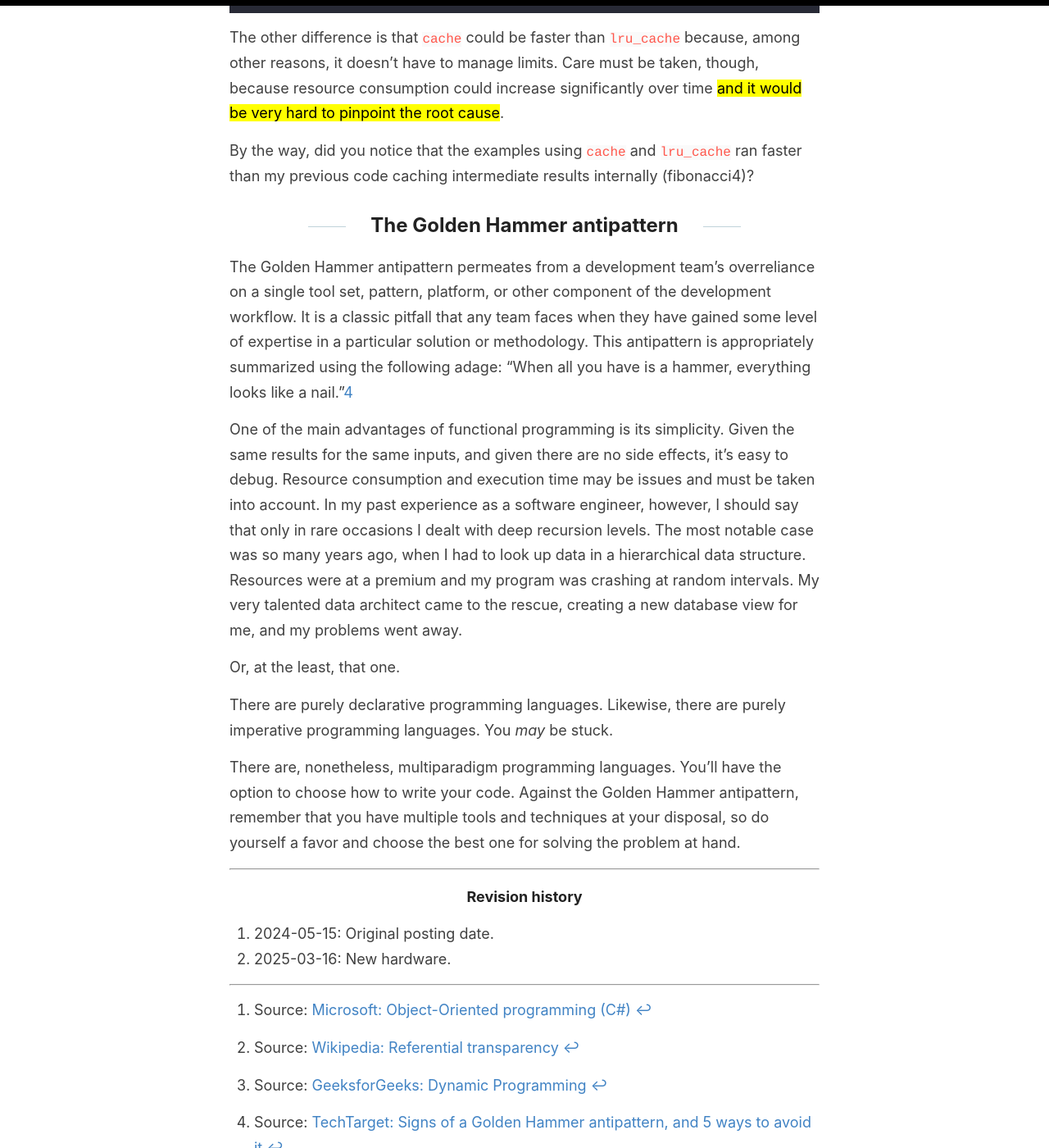
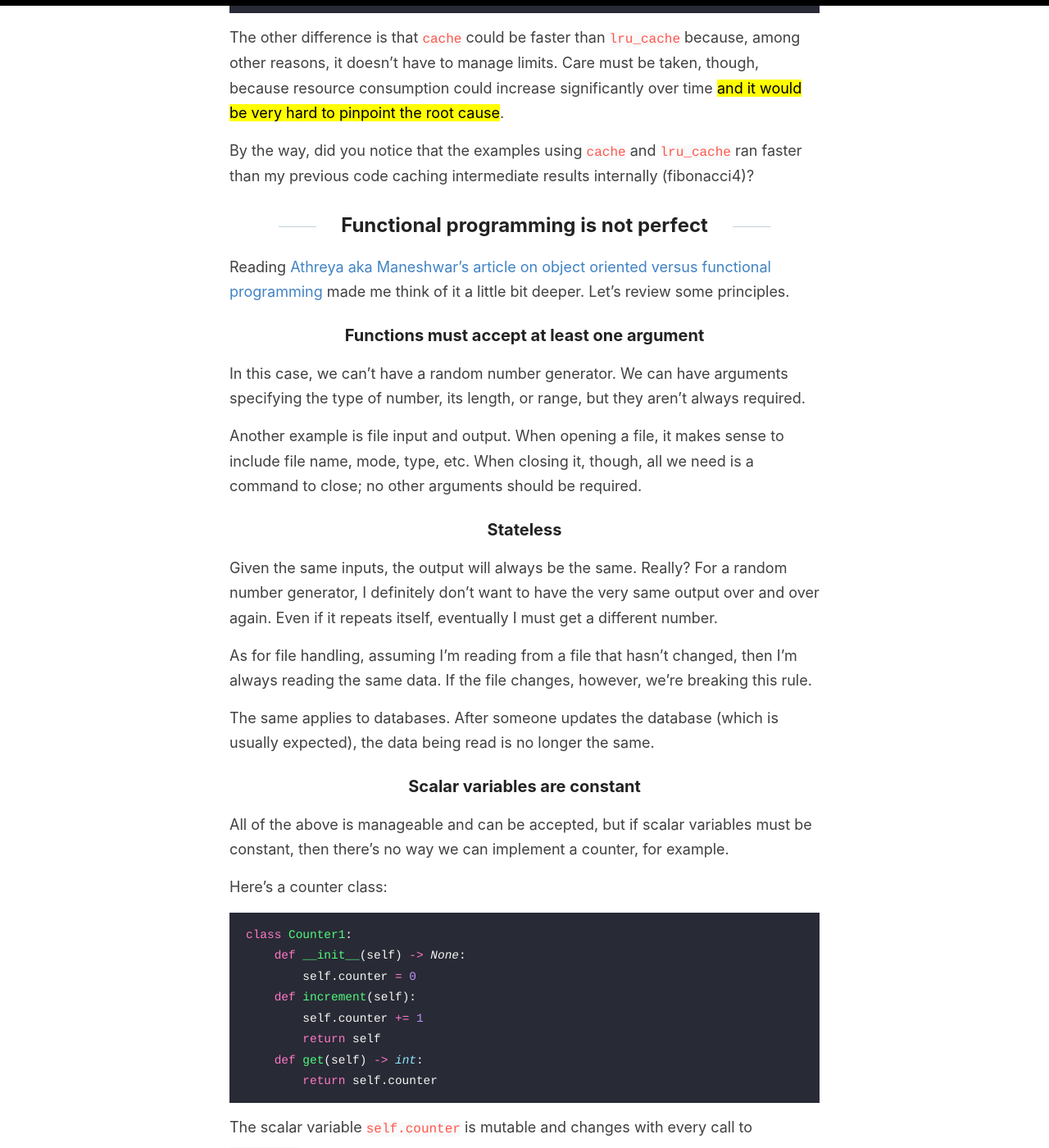
Before and after one commit to taflaj/taflaj.github.io, a Jekyll site: the page built from _posts/2024-05-15-functional-programming.md, in a window 1280 px wide and 1400 px high, scrolled down 7662 px. Shown: the whole window at 82% size. Built offline with Jekyll 4.4.1, drawn with Linux system fonts in a browser that asks for light colours; some of the changed text lies outside the part shown.

Commit message:
Explored a few shortfalls on functional programming.

````diff
--- a/_posts/2024-05-15-functional-programming.md
+++ b/_posts/2024-05-15-functional-programming.md
@@ -91,7 +91,7 @@ def factorial2(n: int) -> int:
 factorial2(1558)
 ```
 
-    438 μs ± 21.4 μs per loop (mean ± std. dev. of 7 runs, 1,000 loops each)
+    372 μs ± 1.73 μs per loop (mean ± std. dev. of 7 runs, 1,000 loops each)
 
 
 It's roughly 25% slower.
@@ -135,7 +135,7 @@ Likewise, there are three side effects (`a`, `b`, and `i`), all of which mutable
 fibonacci1(20577)
 ```
 
-    3.78 ms ± 153 μs per loop (mean ± std. dev. of 7 runs, 100 loops each)
+    3.39 ms ± 1.93 μs per loop (mean ± std. dev. of 7 runs, 100 loops each)
 
 
 Once again, 20,577 is that largest input I could find that does not break the function.
@@ -166,7 +166,7 @@ For the sake of comparison, here's the timing when using the purely imperative a
 fibonacci1(30)
 ```
 
-    702 ns ± 158 ns per loop (mean ± std. dev. of 7 runs, 1,000 loops each)
+    608 ns ± 44.1 ns per loop (mean ± std. dev. of 7 runs, 1,000 loops each)
 
 
 ### A pinch of dynamic programming
@@ -253,7 +253,7 @@ def fibonacci2a(n : int) -> int:
 fibonacci2a(1000)
 ```
 
-    40.6 ns ± 1.51 ns per loop (mean ± std. dev. of 7 runs, 10,000,000 loops each)
+    36.1 ns ± 0.147 ns per loop (mean ± std. dev. of 7 runs, 10,000,000 loops each)
 
 
 Another possibility is to use `functools.cache`. The difference is that `cache` doesn't enforce a limit whilst `lru_cache` does.
@@ -273,12 +273,295 @@ def fibonacci2b(n : int) -> int:
 fibonacci2b(1000)
 ```
 
-    39.1 ns ± 0.547 ns per loop (mean ± std. dev. of 7 runs, 10,000,000 loops each)
+    35.5 ns ± 0.0418 ns per loop (mean ± std. dev. of 7 runs, 10,000,000 loops each)
 
 
 The other difference is that `cache` could be faster than `lru_cache` because, among other reasons, it doesn't have to manage limits. Care must be taken, though, because resource consumption could increase significantly over time <mark>and it would be very hard to pinpoint the root cause</mark>.
 
 By the way, did you notice that the examples using `cache` and `lru_cache` ran faster than my previous code caching intermediate results internally (fibonacci4)?
+
+## Functional programming is not perfect
+
+Reading [Athreya aka Maneshwar's article on object oriented versus functional programming](https://dev.to/lovestaco/object-oriented-programming-encapsulation-moving-parts-and-functional-paradigms-30d0) made me think of it a little bit deeper. Let's review some principles.
+
+### Functions must accept at least one argument
+
+In this case, we can't have a random number generator. We can have arguments specifying the type of number, its length, or range, but they aren't always required.
+
+Another example is file input and output. When opening a file, it makes sense to include file name, mode, type, etc. When closing it, though, all we need is a command to close; no other arguments should be required.
+
+### Stateless
+
+Given the same inputs, the output will always be the same. Really? For a random number generator, I definitely don't want to have the very same output over and over again. Even if it repeats itself, eventually I must get a different number.
+
+As for file handling, assuming I'm reading from a file that hasn't changed, then I'm always reading the same data. If the file changes, however, we're breaking this rule.
+
+The same applies to databases. After someone updates the database (which is usually expected), the data being read is no longer the same.
+
+### Scalar variables are constant
+
+All of the above is manageable and can be accepted, but if scalar variables must be constant, then there's no way we can implement a counter, for example.
+
+Here's a counter class:
+
+
+```python
+class Counter1:
+    def __init__(self) -> None:
+        self.counter = 0
+    def increment(self):
+        self.counter += 1
+        return self
+    def get(self) -> int:
+        return self.counter
+```
+
+The scalar variable `self.counter` is mutable and changes with every call to `increment`.
+
+
+```python
+c1 = Counter1()
+c1.get()
+```
+
+
+
+
+    0
+
+
+
+
+```python
+c1.increment().get()
+```
+
+
+
+
+    1
+
+
+
+
+```python
+c1.increment().get()
+```
+
+
+
+
+    2
+
+
+
+Subsequent calls will yield increasing numbers. No surprises here.
+
+Let's enforce the rule:
+
+
+```python
+class Counter2:
+    def __init__(self, value=0) -> None:
+        self.counter = value
+    def increment(self):
+        return Counter2(self.counter + 1)
+    def get(self) -> int:
+        return self.counter
+
+```
+
+The scalar variable `self.counter` is immutable. There is no provision to change it. Calling `increment` will, instead, instantiate a new object with a new, immutable, incremented value.
+
+
+```python
+c2 = Counter2()
+c2.get()
+```
+
+
+
+
+    0
+
+
+
+
+```python
+c2 = c2.increment()
+c2.get()
+```
+
+
+
+
+    1
+
+
+
+
+```python
+c2 = c2.increment()
+c2.get()
+```
+
+
+
+
+    2
+
+
+
+Subsequent calls will yield increasing numbers. No surprises here either… but there's a caveat: if we don't reassign the new object to a variable, we'll be working with stale data. For example:
+
+
+```python
+c2.increment().get()
+```
+
+
+
+
+    3
+
+
+
+
+```python
+c2.increment().get()
+```
+
+
+
+
+    3
+
+
+
+In this example, `c2` keeps pointing to the original object instead of the updated one. That's why it keeps returning the same value. Even worse, if we pass `c2` as an argument to another object, then for as long as the object is active, it will keep operating on obsolete data.
+
+#### Let's solve this (and prove myself wrong)
+
+Here's one way of doing it:
+
+
+```python
+class Hidden_Counter:
+    def __init__(self, value=0):
+        self.hidden_counter = value
+    def increment(self):
+        return Hidden_Counter(self.hidden_counter + 1)
+    def get(self):
+        return self.hidden_counter
+
+class Counter3:
+    def __init__(self):
+        self.counter = Hidden_Counter()
+    def increment(self):
+        self.counter = self.counter.increment()
+        return self.counter
+    def get(self):
+        return self.counter.get()
+```
+
+You add this code to a separate source file. Wherever you need to use it, you add `from <name> import Counter3`, which guarantees that `Hidden_Counter` remains hidden. `Hidden_Counter` keeps reinstatiating itself for every increment while `Counter3` keeps references intact.
+
+
+```python
+c3 = Counter3()
+c3.get()
+```
+
+
+
+
+    0
+
+
+
+
+```python
+c3.increment().get()
+```
+
+
+
+
+    1
+
+
+
+
+```python
+c3.increment().get()
+```
+
+
+
+
+    2
+
+
+
+You can do the same using inner classes.
+
+
+```python
+class Counter4:
+    class Hidden_Counter:
+        def __init__(self, value=0):
+            self.hidden_counter = value
+        def increment(self):
+            return Hidden_Counter(self.hidden_counter + 1)
+        def get(self):
+            return self.hidden_counter
+    def __init__(self):
+        self.counter = Hidden_Counter()
+    def increment(self):
+        self.counter = self.counter.increment()
+        return self.counter
+    def get(self):
+        return self.counter.get()
+```
+
+
+```python
+c4 = Counter4()
+c4.get()
+```
+
+
+
+
+    0
+
+
+
+
+```python
+c4.increment().get()
+```
+
+
+
+
+    1
+
+
+
+
+```python
+c4.increment().get()
+```
+
+
+
+
+    2
+
+
+
+No code outside of `Counter4` has any visibility of `Hidden_Counter`.
 
 ## The Golden Hammer antipattern
 
@@ -300,5 +583,11 @@ There are, nonetheless, multiparadigm programming languages. You'll have the opt
 
 1. 2024-05-15: Original posting date.
 2. 2025-03-16: New hardware.
+3. 2025-03-17: Problems with functional programming.
 
 ---
+
+
+```python
+
+```
````
Also changed, not shown: other parts of _posts/2024-05-15-functional-programming.md (+6 -6 lines), _drafts/2025-03-10-cox-sux.md (added, +39 -0 lines), assets/images/cable.jpeg (added), assets/images/cable.jpg (added), 3 other files.
